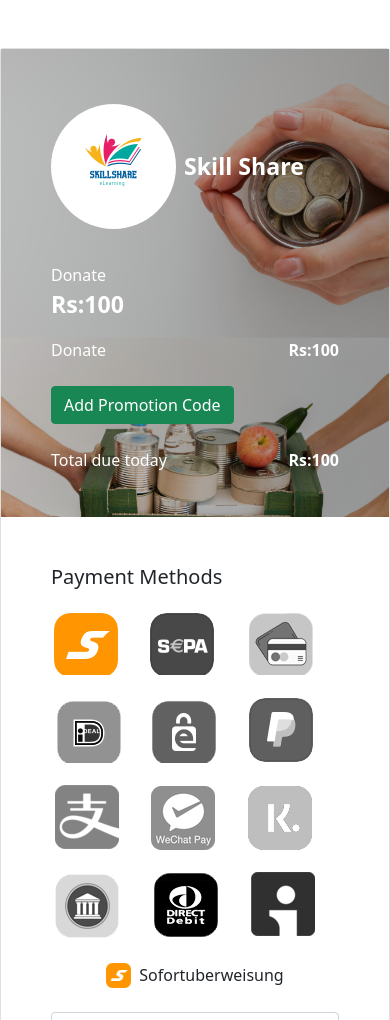
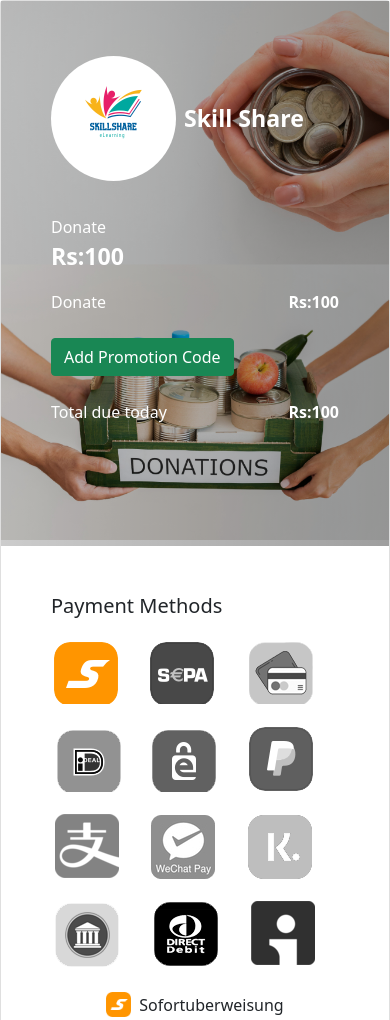
Before and after one commit to hyderalim/my-fund, a plain HTML site: page index.html in a window 390 px wide. Shown: the top 1020 px of the page. Drawn offline with nearby package versions, Linux system fonts and the light colour scheme.

Commit message:
background adjustment

```diff
--- a/index.html
+++ b/index.html
@@ -16,7 +16,7 @@
   </head>
 
   <body>
-    <div class="container card my-5">
+    <div class="container card my-0 my-md-5">
       <div class="row">
         <div
           class="col-12 col-lg-6 donation-info text-white"
--- a/style.css
+++ b/style.css
@@ -102,5 +102,9 @@ input[type="number"] {
     .payment-methods{
         grid-template-columns: repeat(3, 1fr);
     }
+    .donation-info{
+    background-position: 0px -25px;
+    height: 545px;
+    }
 
 }
```
